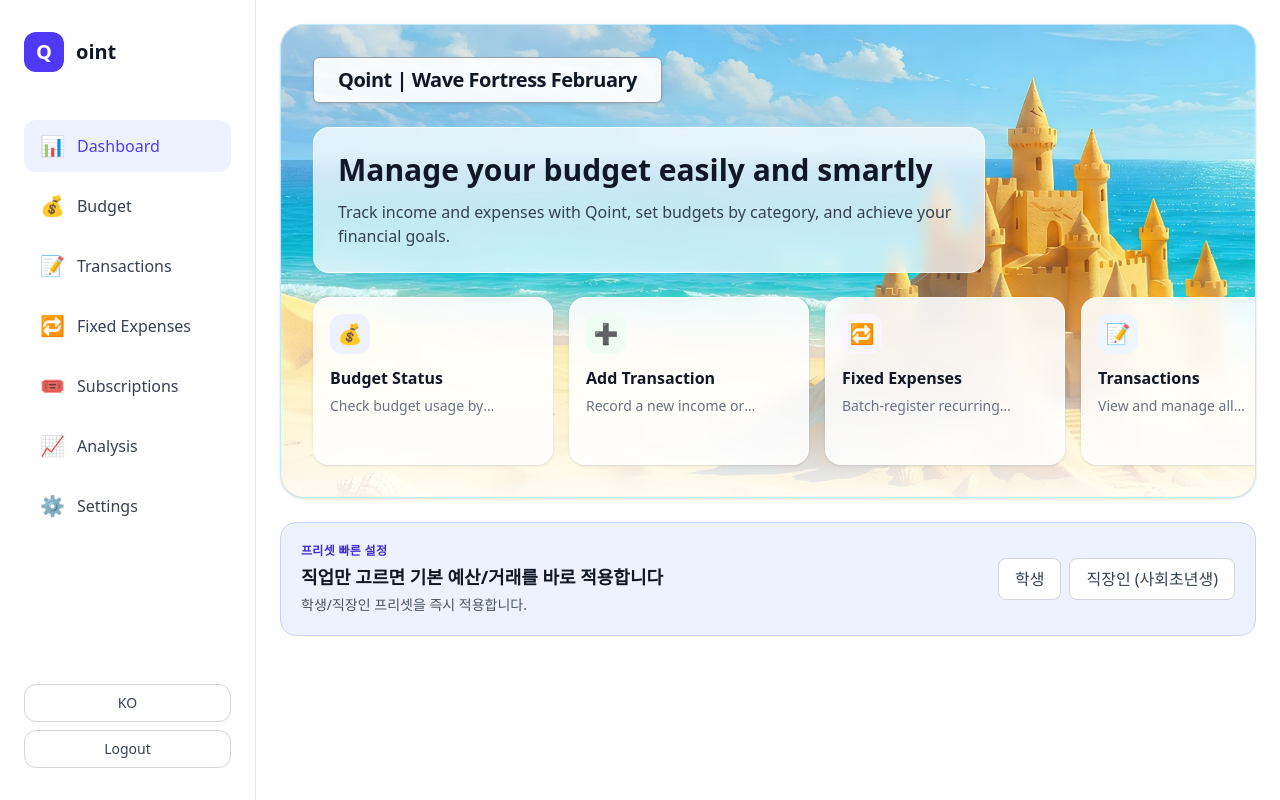
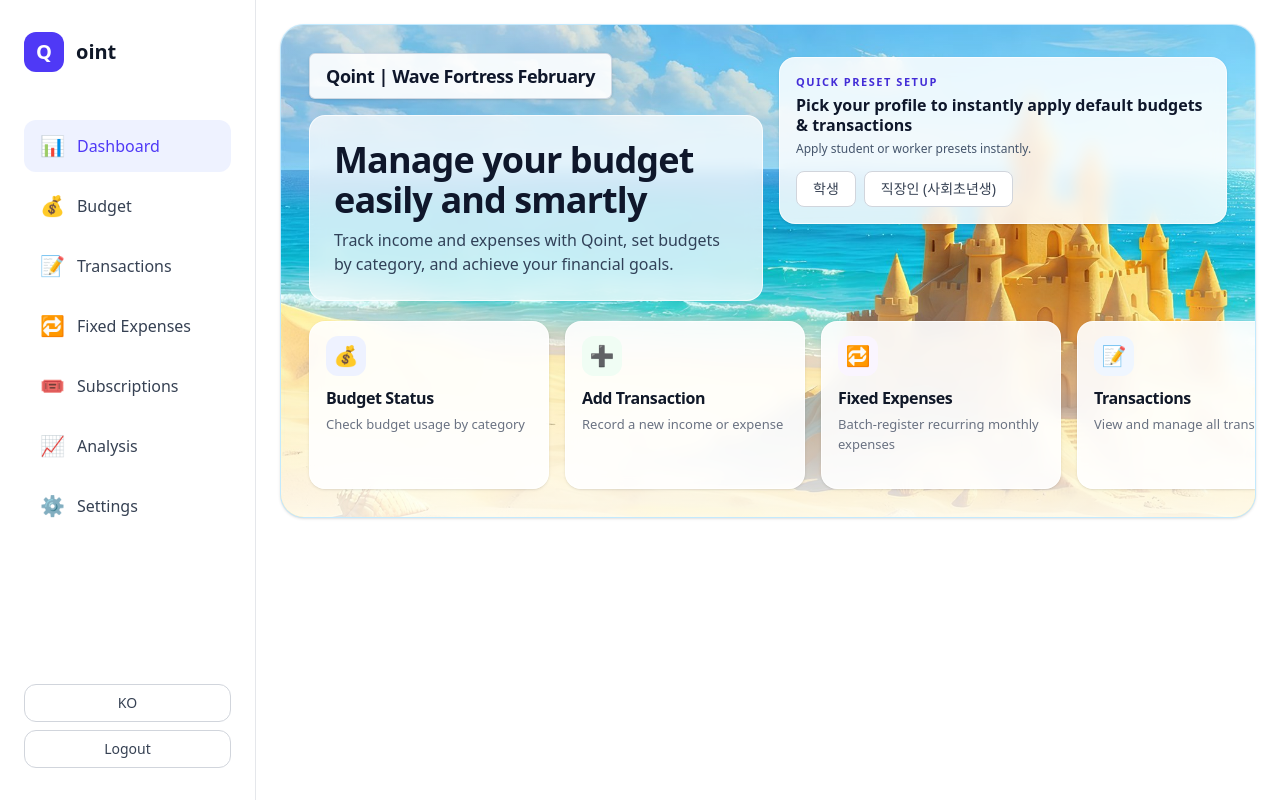
Before and after one commit to slider051/budget, a Next.js app: page /en in a window 1280 px wide. Built offline with nearby package versions, Linux system fonts and the light colour scheme; no server answers; the database is empty.

Commit message:
refactor(dashboard): tune hero tone and compact preset panel

```diff
--- a/src/app/[locale]/page.tsx
+++ b/src/app/[locale]/page.tsx
@@ -42,9 +42,12 @@ function getMonthThemeBadge(locale: string, selectedMonth: string) {
   const index = Math.max(0, Math.min(11, (month || 1) - 1));
   const language = locale === "ko" ? "ko" : "en";
   const monthDate = new Date(year || new Date().getFullYear(), index, 1);
-  const monthLabel = new Intl.DateTimeFormat(language === "ko" ? "ko-KR" : "en-US", {
+  const monthLabel = new Intl.DateTimeFormat(
+    language === "ko" ? "ko-KR" : "en-US",
+    {
       month: "long",
-  }).format(monthDate);
+    },
+  ).format(monthDate);
   const theme = MONTHLY_THEME_LABELS[language][index];
 
   return language === "ko"
@@ -57,9 +60,11 @@ export default function Home() {
   const locale = useLocale();
   const { selectedMonth } = useUI();
   const badgeText = getMonthThemeBadge(locale, selectedMonth);
+  const heroTitle =
+    locale === "ko" ? "예산을 쉽게 관리해보세요" : t("heroTitle");
 
   return (
-    <div className="space-y-6">
+    <div className="space-y-5">
       <section className="relative overflow-hidden rounded-3xl border border-sky-200/70 bg-sky-100 shadow-sm">
         <Image
           src="/images/spot-dashboard.jpg"
@@ -69,32 +74,36 @@ export default function Home() {
           sizes="(max-width: 1280px) 100vw, 1200px"
           className="object-cover object-center"
         />
-        <div className="absolute inset-0 bg-gradient-to-b from-white/20 via-transparent to-white/90" />
+        <div className="absolute inset-0 bg-gradient-to-b from-white/12 via-transparent to-white/82" />
 
-        <div className="relative z-10 flex min-h-[460px] flex-col p-4 sm:p-6 lg:p-8">
-          <div className="inline-flex w-fit rounded-md border border-gray-400 bg-white/90 px-4 py-2 text-sm font-bold tracking-tight text-gray-900 shadow-sm sm:px-6 sm:text-xl">
+        <div className="relative z-10 p-4 sm:p-6 lg:p-7">
+          <div className="flex flex-col gap-4 lg:flex-row lg:items-start lg:justify-between">
+            <div className="max-w-2xl">
+              <div className="inline-flex w-fit rounded-md border border-slate-300/90 bg-white/90 px-4 py-2 text-sm font-semibold tracking-tight text-slate-900 shadow-sm sm:text-lg">
                 {badgeText}
               </div>
 
-          <div className="mt-6 max-w-2xl rounded-2xl border border-white/70 bg-white/75 p-5 backdrop-blur-sm sm:p-6">
-            <h1 className="text-2xl font-bold text-gray-900 sm:text-3xl">
-              {t("heroTitle")}
+              <div className="mt-4 rounded-2xl border border-white/75 bg-white/76 p-5 backdrop-blur-sm sm:p-6">
+                <h1 className="text-2xl font-bold tracking-tight text-slate-900 sm:text-4xl">
+                  {heroTitle}
                 </h1>
-            <p className="mt-3 text-sm leading-6 text-gray-700 sm:text-base">
+                <p className="mt-2 text-sm leading-6 text-slate-700 sm:text-base">
                   {t("heroDescription")}
                 </p>
               </div>
+            </div>
 
-          <div className="mt-auto pt-6">
+            <PresetBanner compact className="w-full max-w-md lg:mt-1" />
+          </div>
+
+          <div className="mt-5">
             <QuickActionTiles
               className="gap-3"
-              cardClassName="border-white/70 bg-white/88 backdrop-blur-sm hover:border-indigo-300"
+              cardClassName="border-white/70 bg-white/90 backdrop-blur-sm hover:border-indigo-300"
             />
           </div>
         </div>
       </section>
-
-      <PresetBanner />
     </div>
   );
 }
--- a/src/components/budget/QuickActionTiles.tsx
+++ b/src/components/budget/QuickActionTiles.tsx
@@ -59,17 +59,17 @@ export default function QuickActionTiles({
         <Link
           key={action.href}
           href={action.href}
-          className={`card-glance-item group rounded-2xl border border-gray-200 bg-white p-4 shadow-sm transition-all hover:border-indigo-300 hover:shadow-md ${cardClassName}`.trim()}
+          className={`card-glance-item group rounded-2xl border border-gray-200 bg-white px-4 py-3.5 shadow-sm transition-all hover:border-indigo-300 hover:shadow-md ${cardClassName}`.trim()}
         >
           <div
-            className={`mb-3 flex h-10 w-10 items-center justify-center rounded-xl text-xl ${action.color} transition-transform group-hover:scale-110`}
+            className={`mb-2.5 flex h-10 w-10 items-center justify-center rounded-xl text-xl ${action.color} transition-transform group-hover:scale-110`}
           >
             {action.icon}
           </div>
-          <h3 className="mb-1.5 text-base font-semibold text-gray-900">
+          <h3 className="mb-1 text-base font-semibold tracking-tight text-gray-900">
             {t(action.titleKey)}
           </h3>
-          <p className="overflow-hidden text-sm leading-5 text-gray-500 [display:-webkit-box] [-webkit-box-orient:vertical] [-webkit-line-clamp:1]">
+          <p className="overflow-hidden text-[13px] leading-5 text-gray-500 [display:-webkit-box] [-webkit-box-orient:vertical] [-webkit-line-clamp:2]">
             {t(action.descKey)}
           </p>
         </Link>
--- a/src/components/dashboard/PresetBanner.tsx
+++ b/src/components/dashboard/PresetBanner.tsx
@@ -1,6 +1,7 @@
 "use client";
 
 import { useMemo, useState } from "react";
+import { useTranslations } from "next-intl";
 import Button from "@/components/ui/Button";
 import { useBudget } from "@/hooks/useBudget";
 import { applyDashboardPreset } from "@/lib/presets/applyDashboardPreset";
@@ -11,6 +12,16 @@ import {
   type DashboardPresetId,
 } from "@/lib/presets/dashboardPresets";
 
+interface PresetBannerProps {
+  compact?: boolean;
+  className?: string;
+}
+
+type FeedbackState = {
+  text: string;
+  tone: "success" | "error" | null;
+};
+
 function getStoredPreset(): DashboardPresetId | null {
   if (typeof window === "undefined") return null;
   const raw = localStorage.getItem(DASHBOARD_PRESET_STORAGE_KEY);
@@ -18,12 +29,19 @@ function getStoredPreset(): DashboardPresetId | null {
   return null;
 }
 
-export default function PresetBanner() {
+export default function PresetBanner({
+  compact = false,
+  className = "",
+}: PresetBannerProps) {
+  const t = useTranslations("dashboard");
   const { state, replaceTransactions } = useBudget();
   const [lastAppliedPreset, setLastAppliedPreset] =
     useState<DashboardPresetId | null>(() => getStoredPreset());
-  const [message, setMessage] = useState<string>("");
   const [isApplying, setIsApplying] = useState(false);
+  const [feedback, setFeedback] = useState<FeedbackState>({
+    text: "",
+    tone: null,
+  });
 
   const presetItems = useMemo(
     () => DASHBOARD_PRESET_ORDER.map((id) => DASHBOARD_PRESETS[id]),
@@ -36,36 +54,70 @@ export default function PresetBanner() {
       const result = await applyDashboardPreset(presetId, state.transactions);
       await replaceTransactions(result.transactions);
       setLastAppliedPreset(presetId);
-      setMessage(`${result.presetLabel} 프리셋을 적용했습니다.`);
+      setFeedback({
+        text: t("presetApplySuccess", { label: result.presetLabel }),
+        tone: "success",
+      });
     } catch (error) {
       console.error(error);
-      setMessage("프리셋 적용 중 오류가 발생했습니다.");
+      setFeedback({
+        text: t("presetApplyError"),
+        tone: "error",
+      });
     } finally {
       setIsApplying(false);
     }
   };
 
+  const sectionClass = compact
+    ? "rounded-2xl border border-white/70 bg-white/85 p-4 backdrop-blur-sm shadow-sm"
+    : "mb-8 rounded-2xl border border-indigo-200 bg-indigo-50 p-5 dark:border-indigo-900/60 dark:bg-indigo-950/30";
+
+  const labelClass = compact
+    ? "text-[11px] font-semibold uppercase tracking-[0.14em] text-indigo-700"
+    : "text-xs font-semibold uppercase tracking-wide text-indigo-700 dark:text-indigo-300";
+
+  const titleClass = compact
+    ? "mt-1 text-base font-semibold leading-tight text-slate-900"
+    : "mt-1 text-lg font-semibold text-gray-900 dark:text-gray-100";
+
+  const descriptionClass = compact
+    ? "mt-1 text-xs leading-5 text-slate-600"
+    : "mt-1 text-sm text-gray-600 dark:text-gray-300";
+
+  const appliedClass = compact
+    ? "mt-2 text-xs text-indigo-700"
+    : "mt-2 text-xs text-indigo-700 dark:text-indigo-300";
+
+  const successClass = compact
+    ? "mt-1 text-xs text-emerald-700"
+    : "mt-1 text-xs text-emerald-700 dark:text-emerald-300";
+
+  const errorClass = compact
+    ? "mt-1 text-xs text-rose-700"
+    : "mt-1 text-xs text-rose-700 dark:text-rose-300";
+
   return (
-    <div className="mb-8 rounded-2xl border border-indigo-200 bg-indigo-50 p-5 dark:border-indigo-900/60 dark:bg-indigo-950/30">
-      <div className="flex flex-col gap-4 lg:flex-row lg:items-center lg:justify-between">
+    <section className={`${sectionClass} ${className}`.trim()}>
+      <div
+        className={
+          compact
+            ? "space-y-3"
+            : "flex flex-col gap-4 lg:flex-row lg:items-center lg:justify-between"
+        }
+      >
         <div>
-          <p className="text-xs font-semibold uppercase tracking-wide text-indigo-700 dark:text-indigo-300">
-            프리셋 빠른 설정
-          </p>
-          <h2 className="mt-1 text-lg font-semibold text-gray-900 dark:text-gray-100">
-            직업만 고르면 기본 예산/거래를 바로 적용합니다
-          </h2>
-          <p className="mt-1 text-sm text-gray-600 dark:text-gray-300">
-            학생/직장인 프리셋을 즉시 적용합니다.
-          </p>
+          <p className={labelClass}>{t("presetQuickSetup")}</p>
+          <h2 className={titleClass}>{t("presetTitle")}</h2>
+          <p className={descriptionClass}>{t("presetDescription")}</p>
           {lastAppliedPreset && (
-            <p className="mt-2 text-xs text-indigo-700 dark:text-indigo-300">
-              최근 적용: {DASHBOARD_PRESETS[lastAppliedPreset].label}
+            <p className={appliedClass}>
+              {t("presetApplied")} {DASHBOARD_PRESETS[lastAppliedPreset].label}
             </p>
           )}
-          {message && (
-            <p className="mt-1 text-xs text-emerald-700 dark:text-emerald-300">
-              {message}
+          {feedback.text && (
+            <p className={feedback.tone === "error" ? errorClass : successClass}>
+              {feedback.text}
             </p>
           )}
         </div>
@@ -78,13 +130,13 @@ export default function PresetBanner() {
               variant={lastAppliedPreset === preset.id ? "primary" : "outline"}
               onClick={() => handleApplyPreset(preset.id)}
               disabled={isApplying}
-              className="whitespace-nowrap"
+              className={compact ? "h-9 px-3 text-sm" : "whitespace-nowrap"}
             >
               {preset.label}
             </Button>
           ))}
         </div>
       </div>
-    </div>
+    </section>
   );
 }
```
Lines whose indentation alone changed are shown as unchanged.
